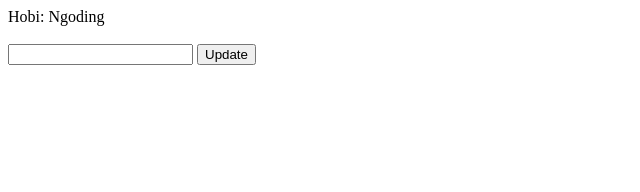
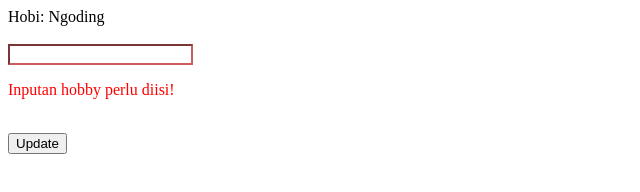
Before and after one commit to yogiefani/FSW2-Chapter2-Tim3, a plain HTML site: page index.html in a window 1280 px wide. Both pictures are taken after a click on the button "Update". Shown: the whole page, without its empty margins (0-640 px from the left). Drawn offline with Linux system fonts and the light colour scheme.

Commit message:
feat: error massage

```diff
--- a/index.html
+++ b/index.html
@@ -12,6 +12,8 @@
         <br>
         <br>
         <input type="text" id="input-hobby">
+        <p id="error-hobby"></p>
+        <br>
         <button type="button" id="button-hobby">Update</button>
     </section>
 
--- a/index.js
+++ b/index.js
@@ -1,12 +1,19 @@
-let button = document.getElementById('button-hobby')
+let button = document.getElementById('button-hobby');
 
 button.addEventListener('click', ()=> {
-    let hobby = document.getElementById('hobby')
-    let inputHobby = document.getElementById('input-hobby')
+    let hobby = document.getElementById('hobby');
+    let inputHobby = document.getElementById('input-hobby');
+    let errorHobby = document.getElementById('error-hobby');
 
     if (inputHobby.value !== '') {
         hobby.innerHTML = inputHobby.value;
+        errorHobby.innerHTML = '';
+        inputHobby.style.borderColor = "black";
+    }else{
+        inputHobby.style.borderColor = "IndianRed";
+        errorHobby.innerHTML = "Inputan hobby perlu diisi!";
+        errorHobby.style.color = "red";
     }
 
-    inputHobby.value = ''
+    inputHobby.value = '';
 })
```
